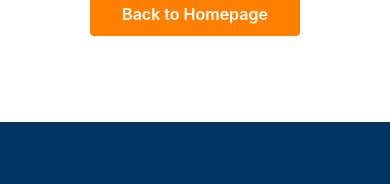
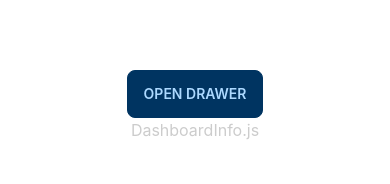
Before and after one commit to rubelhossain999/jh-book-online-store, a React (Create React App) app: page /dashboard in a window 390 px wide. Shown: the part 386-570 px from the top of the page. Built offline with nearby package versions, Linux system fonts and the light colour scheme; no server answers; grey boxes are pictures that could not be loaded.

Commit message:
I will design Dashboard Side with responsive and some Error fixing

```diff
--- /dev/null
+++ b/src/Components/Dashboard/Dashboard.js
@@ -0,0 +1,28 @@
+import React from 'react';
+import { Link, Outlet } from 'react-router-dom';
+import Header from '../../ShareComponent/Header';
+
+const Dashboard = () => {
+    return (
+        <>
+            <Header></Header>
+            <div className="drawer drawer-mobile max-w-[1340px] mx-auto">
+                <input id="my-drawer-2" type="checkbox" className="drawer-toggle" />
+                <div className="drawer-content flex flex-col items-center justify-center">
+                    <label htmlFor="my-drawer-2" className="btn btn-primary drawer-button lg:hidden">Open drawer</label>
+                    <Outlet></Outlet>
+                </div>
+                <div className="drawer-side">
+                    <label htmlFor="my-drawer-2" className="drawer-overlay"></label>
+                    <ul className="menu p-4 w-80 text-accent bg-slate-200">
+                        <li><Link to='/dashboard'>Dashboard</Link></li>
+                        <li><Link to='/dashboard/myproduct'>My Product</Link></li>
+                    </ul>
+
+                </div>
+            </div>
+        </>
+    );
+};
+
+export default Dashboard;
--- /dev/null
+++ b/src/Components/Dashboard/DashboardInfo.js
@@ -0,0 +1,11 @@
+import React from 'react';
+
+const DashboardInfo = () => {
+    return (
+        <div>
+            DashboardInfo.js
+        </div>
+    );
+};
+
+export default DashboardInfo;
--- /dev/null
+++ b/src/Components/Dashboard/MyProduct/MyProduct.js
@@ -0,0 +1,12 @@
+import React from 'react';
+
+const MyProduct = () => {
+    return (
+        <div>
+            myproduct
+
+        </div>
+    );
+};
+
+export default MyProduct;
--- a/src/FireBase/FireBase.config.js
+++ b/src/FireBase/FireBase.config.js
@@ -10,7 +10,7 @@ const firebaseConfig = {
   projectId: process.env.REACT_APP_projectId,
   storageBucket: process.env.REACT_APP_storageBucket,
   messagingSenderId: process.env.REACT_APP_messagingSenderIdt,
-  appId: process.env.REACT_APP_appId,
+  appId: process.env.REACT_APP_appId
 };
 
 // Initialize Firebase
```
Also changed, not shown: src/Routes/Routes.js (+19 -0 lines).
